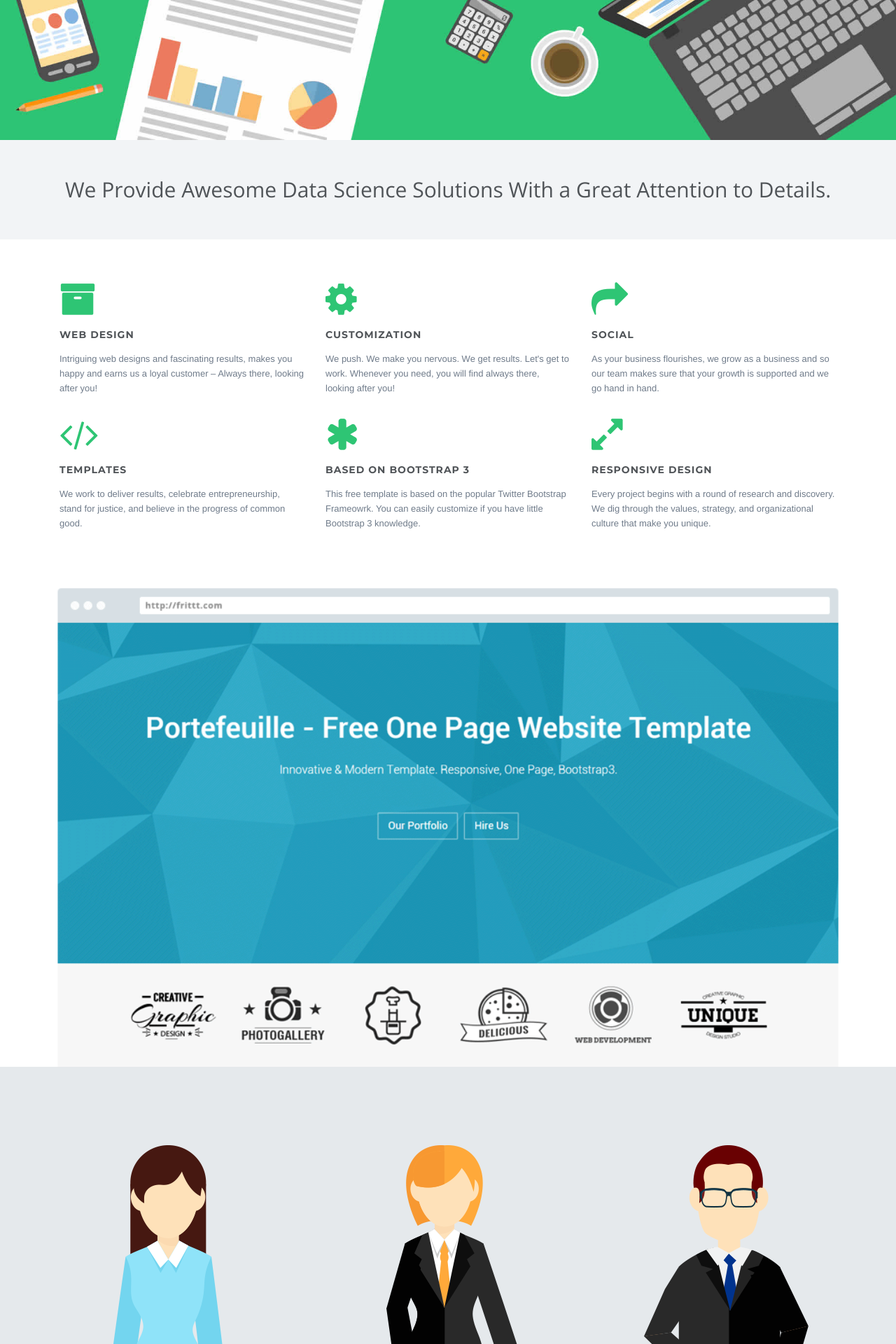
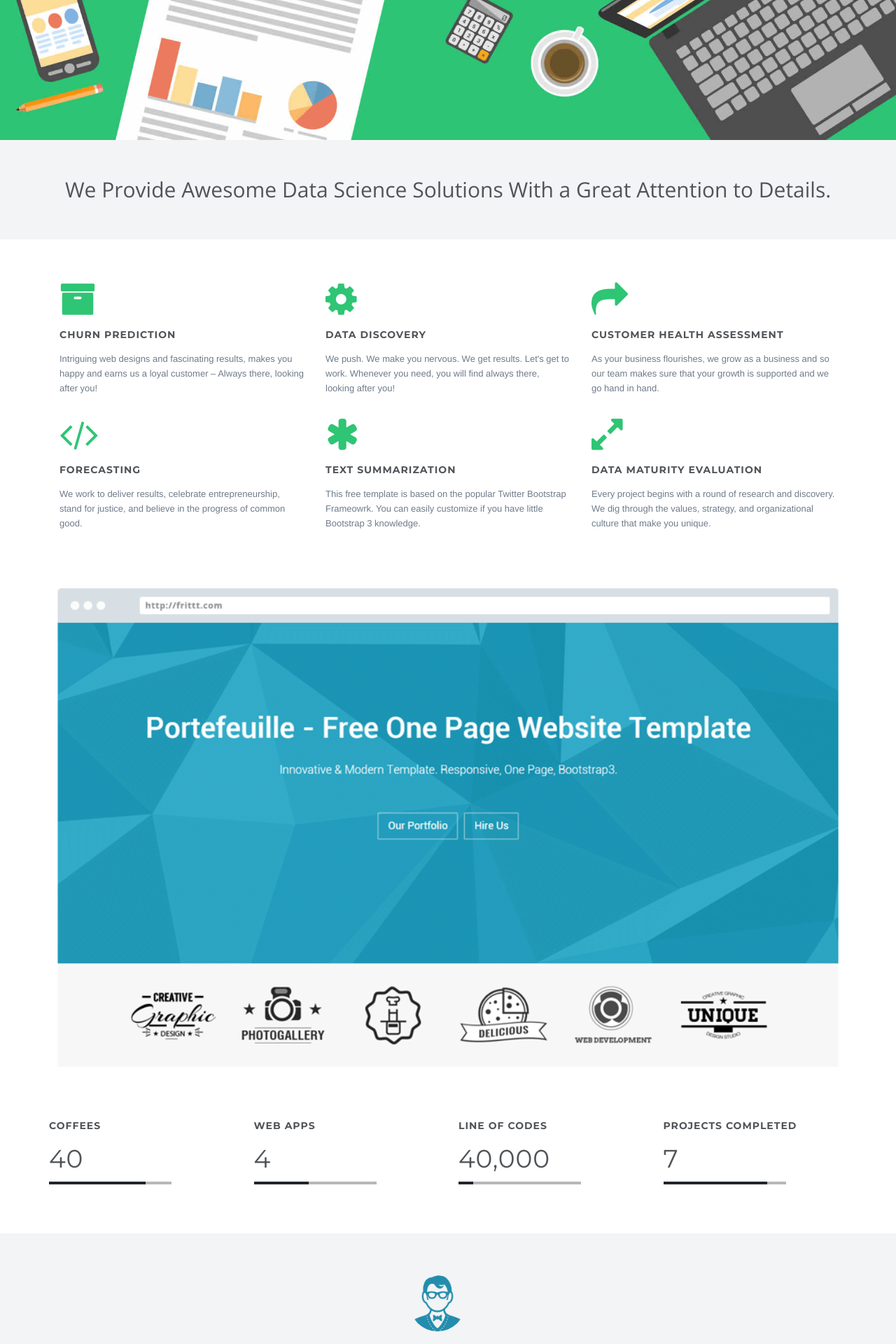
Before and after one commit to ankitgoyalgithub/datatech, a Django app: template portal/templates/index.html in a window 1280 px wide. Shown: the part 600-2520 px from the top of the page at 70% size. Run offline with Django 3.2, Linux system fonts and the light colour scheme; the template is opened without the code that fills it, so the values that code supplies are empty; some libraries are stand-ins or nearby versions.

Commit message:
local changes

```diff
--- a/portal/templates/footer.html
+++ b/portal/templates/footer.html
@@ -31,7 +31,7 @@
                         <p>
                             Postal</p>
                         <h3>
-                            Hyderabad, IN</h3>
+                            Hyderabad</h3>
                     </div>
                 </div>
             </div>
@@ -50,9 +50,9 @@
                 </div>
                 <div class="col-md-4 col-lg-3 col-sm-4  col-xs-12 xs-m-b-20">
                     <address class="xs-no-padding  col-md-6 col-lg-6 col-sm-6  col-xs-12">
-                                Gacchibowli<br>
-                                Nanakramguda,<br>
-                                Hyderabad, India.
+                            206, Pristine Alpine <br>
+                            KMR Estates, Hyderabad<br>
+                            Telangana, 500084, India
                             </address>
                     <div class="xs-no-padding col-md-6 col-lg-6 col-sm-6">
                         <div>
--- a/portal/templates/index.html
+++ b/portal/templates/index.html
@@ -122,7 +122,7 @@
                         <div class="col-md-4 " data-ride="animated" data-animation="fadeIn" data-delay="300">
                             <i class="fa fa-archive fa-4x"></i>
                             <h4 class="title">
-                                WEB DESIGN</h4>
+                                CHURN PREDICTION</h4>
                             <p>
                                 Intriguing web designs and fascinating results, makes you happy and earns us a loyal customer – Always there, looking after you!
                             </p>
@@ -130,7 +130,7 @@
                         <div class="col-md-4" data-ride="animated" data-animation="fadeIn" data-delay="600">
                             <i class="fa fa-cog fa-4x"></i>
                             <h4 class="title">
-                                CUSTOMIZATION</h4>
+                                DATA DISCOVERY</h4>
                             <p>
                                 We push. We make you nervous. We get results. Let's get to work. Whenever you need, you will find always there, looking after you!
                             </p>
@@ -138,7 +138,7 @@
                         <div class="col-md-4" data-ride="animated" data-animation="fadeIn" data-delay="900">
                             <i class="fa fa-share fa-4x"></i>
                             <h4 class="title">
-                                SOCIAL</h4>
+                                CUSTOMER HEALTH ASSESSMENT</h4>
                             <p>
                                 As your business flourishes, we grow as a business and so our team makes sure that your growth is supported and we go hand in hand.
                             </p>
@@ -151,7 +151,7 @@
                         <div class="col-md-4 " data-ride="animated" data-animation="fadeIn" data-delay="1200">
                             <i class="fa fa-code fa-4x"></i>
                             <h4 class="title">
-                                TEMPLATES</h4>
+                                FORECASTING</h4>
                             <p>
                                 We work to deliver results, celebrate entrepreneurship, stand for justice, and believe in the progress of common good.
                             </p>
@@ -159,7 +159,7 @@
                         <div class="col-md-4" data-ride="animated" data-animation="fadeIn" data-delay="1500">
                             <i class="fa fa-asterisk fa-4x"></i>
                             <h4 class="title">
-                                BASED ON BOOTSTRAP 3</h4>
+                                TEXT SUMMARIZATION</h4>
                             <p>
                                 This free template is based on the popular Twitter Bootstrap Frameowrk. You can easily customize if you have little Bootstrap 3 knowledge.
                             </p>
@@ -167,7 +167,7 @@
                         <div class="col-md-4" data-ride="animated" data-animation="fadeIn" data-delay="1800">
                             <i class="fa fa-expand  fa-4x"></i>
                             <h4 class="title">
-                                RESPONSIVE DESIGN</h4>
+                                DATA MATURITY EVALUATION</h4>
                             <p>
                                 Every project begins with a round of research and discovery. We dig through the values, strategy, and organizational culture that make you unique.
                             </p>
@@ -182,79 +182,6 @@
                     </div>
                 </div>
                 <div class="clearfix">
-                </div>
-            </div>
-        </div>
-    </div>
-    <div class="section dark-grey">
-        <div class="container">
-            <div class="p-t-80">
-                <div class="row">
-                    <div class="row mt-30">
-                        <div class="col-md-4 wow fadeIn" data-wow-duration="2s" data-wow-delay="0.2s" style="visibility: visible;
-                                animation-duration: 2s; -webkit-animation-duration: 2s; animation-delay: 0.2s;
-                                -webkit-animation-delay: 0.2s; animation-name: fadeIn; -webkit-animation-name: fadeIn;">
-                            <div class="team-member">
-                                <div class="team-img">
-                                    <img src="{% static 'img/team/team_1.png' %}" alt="">
-                                    <div class="team-details text-center">
-                                        <h5 class="team-title mb-10">
-                                            Mithelesh Kumar</h5>
-                                        <span>Data Scientist</span>
-                                        <div class="socials mt-20">
-                                            <a href="#"><i class="fa fa-facebook"></i></a><a href="#"><i class="fa fa-twitter"></i>
-                                                </a><a href="#"><i class="fa fa-google-plus"></i></a><a href="#"><i class="fa fa-envelope">
-                                                </i></a>
-                                        </div>
-                                    </div>
-                                </div>
-                            </div>
-                            <!-- end team member -->
-                        </div>
-                        <!-- end col -->
-                        <div class="col-md-4 wow fadeIn" data-wow-duration="2s" data-wow-delay="0.4s" style="visibility: visible;
-                                animation-duration: 2s; -webkit-animation-duration: 2s; animation-delay: 0.4s;
-                                -webkit-animation-delay: 0.4s; animation-name: fadeIn; -webkit-animation-name: fadeIn;">
-                            <div class="team-member mt-mdm-40">
-                                <div class="team-img">
-                                    <img src="{% static 'assets/img/team/team_2.png' %}" alt="">
-                                    <div class="team-details text-center">
-                                        <h5 class="team-title mb-10">
-                                            Harvey Pete</h5>
-                                        <span>CFO</span>
-                                        <div class="socials mt-20">
-                                            <a href="#"><i class="fa fa-facebook"></i></a><a href="#"><i class="fa fa-twitter"></i>
-                                                </a><a href="#"><i class="fa fa-google-plus"></i></a><a href="#"><i class="fa fa-envelope">
-                                                </i></a>
-                                        </div>
-                                    </div>
-                                </div>
-                            </div>
-                            <!-- end team member -->
-                        </div>
-                        <!-- end col -->
-                        <div class="col-md-4 wow fadeIn" data-wow-duration="2s" data-wow-delay="0.6s" style="visibility: visible;
-                                animation-duration: 2s; -webkit-animation-duration: 2s; animation-delay: 0.6s;
-                                -webkit-animation-delay: 0.6s; animation-name: fadeIn; -webkit-animation-name: fadeIn;">
-                            <div class="team-member mt-mdm-40">
-                                <div class="team-img">
-                                    <img src="{% static 'img/team/team_3.png' %}" alt="">
-                                    <div class="team-details text-center">
-                                        <h5 class="team-title mb-10">
-                                            Ankit Goyal</h5>
-                                        <span>Software Developer</span>
-                                        <div class="socials mt-20">
-                                            <a href="#"><i class="fa fa-facebook"></i></a><a href="#"><i class="fa fa-twitter"></i>
-                                                </a><a href="#"><i class="fa fa-google-plus"></i></a><a href="#"><i class="fa fa-envelope">
-                                                </i></a>
-                                        </div>
-                                    </div>
-                                </div>
-                            </div>
-                            <!-- end team member -->
-                        </div>
-                        <!-- end col -->
-                    </div>
                 </div>
             </div>
         </div>
```
